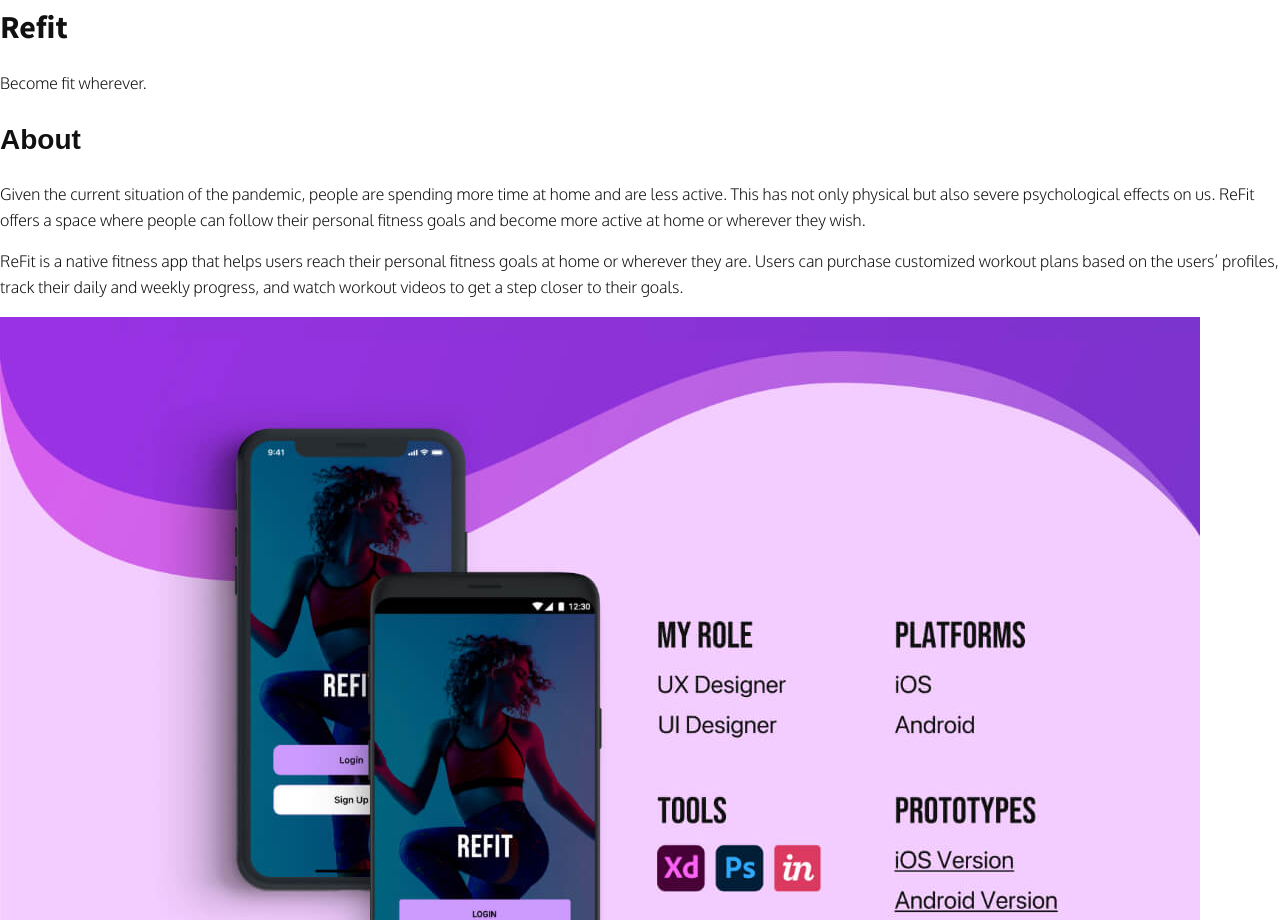
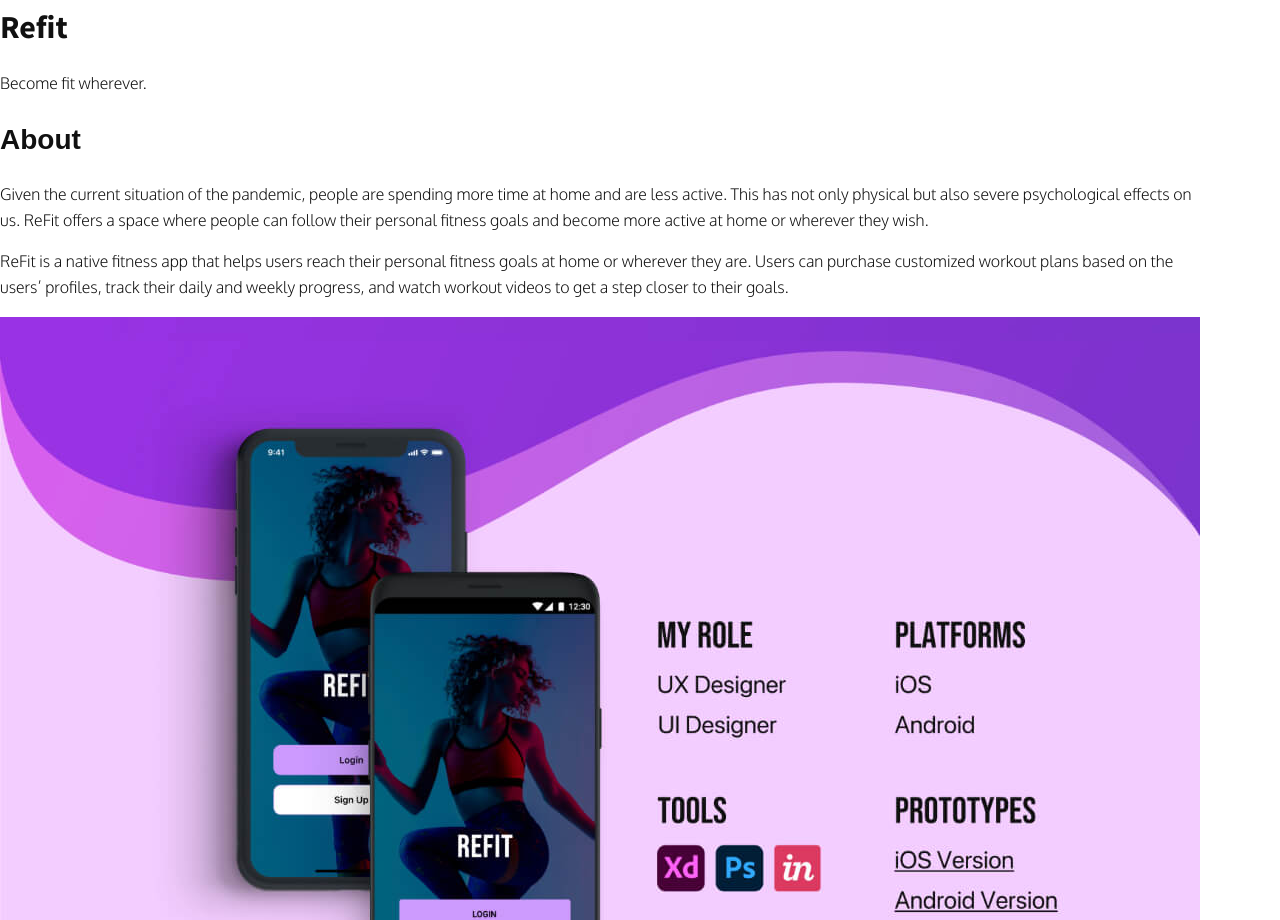
Before and after one commit to kathtr/portfolio-site, a plain HTML site: page refit.html in a window 1280 px wide. Shown: the part 1060-1980 px from the top of the page. Drawn offline with nearby package versions, Linux system fonts and the light colour scheme; a web font is replaced by a local one.

Commit message:
change class name

```diff
--- a/refit.html
+++ b/refit.html
@@ -56,7 +56,7 @@
     </section>
 
     <section class="challenges">
-      <div class="about">
+      <div class="container">
         <div class="row">
           <div class="column">
             <h2>About</h2>
```
